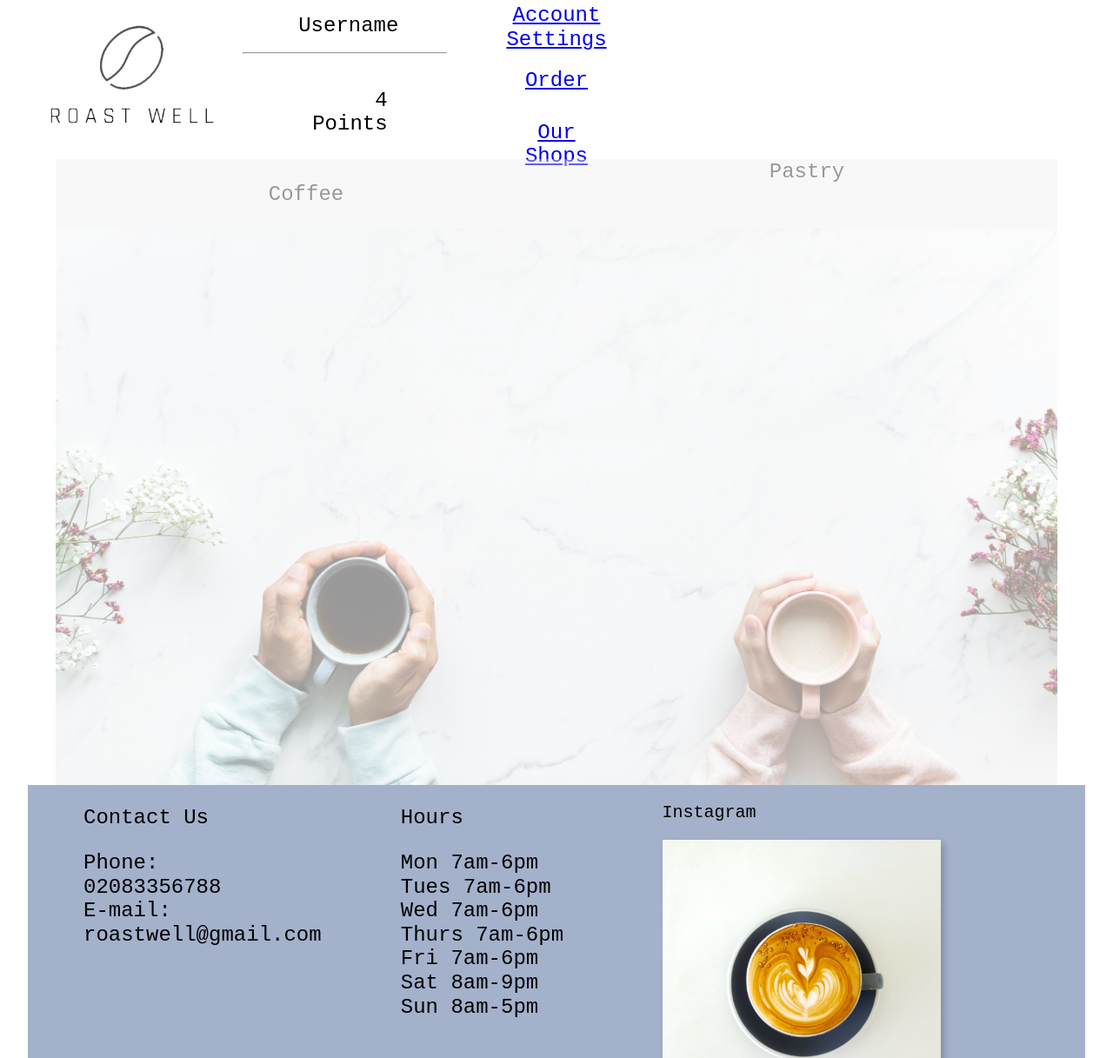
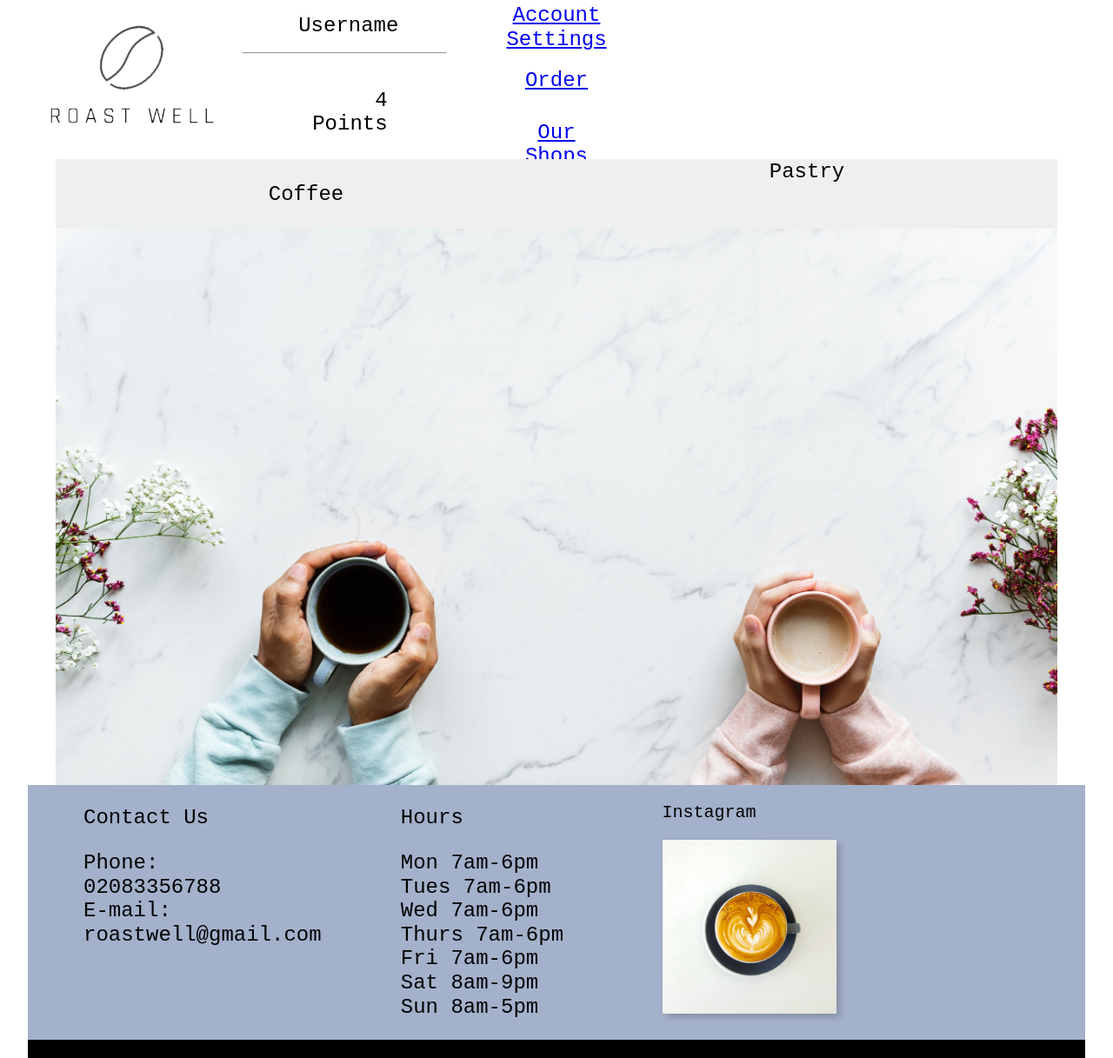
Before and after one commit to worpel/roast-well-coffee, a React (Create React App) app: page /order in a window 1280 px wide. Shown: the top 1217 px of the page at 87% size. Built offline with nearby package versions, Linux system fonts and the light colour scheme; no server answers.

Commit message:
website updates

```diff
--- a/src/Components/AccountInfo/AccountInfo.css
+++ b/src/Components/AccountInfo/AccountInfo.css
@@ -3,8 +3,18 @@
     margin: 0 auto;
 }
 
+.personaldetails {
+    background: rgba(208, 214, 207, 0.5);
+    margin: 0.5rem;
+    width: 80vw;
+    flex: display;
+    justify-content: center;
+}
+
 .history {
-    height: 30vh;
+    background: rgba(208, 214, 207, 0.5);
+    margin: 0.5rem;
     width: 80vw;
-    border: 1px solid #99a8c5;
+    flex: display;
+    justify-content: center;
 }
--- a/src/Components/AccountInfo/AccountInfo.js
+++ b/src/Components/AccountInfo/AccountInfo.js
@@ -75,7 +75,7 @@ class AccountInfo extends Component {
                             </div>
                         )}
                     {this.state.type === 'personal' ? (
-                        <div className="personal details fl w-100">
+                        <div className="personaldetails fl w-100">
                             Hey there {this.state.name}! Hope you're having an
                             awesome day.
                                 <p className="details">
--- a/src/Components/Footer/Footer.css
+++ b/src/Components/Footer/Footer.css
@@ -21,7 +21,7 @@ footer {
 }
 
 .instagram {
-    height: 40vh;
-    width: 40vh;
+    height: 25vh;
+    width: 25vh;
     justify-content: right;
 }
--- a/src/Components/Order/Order.css
+++ b/src/Components/Order/Order.css
@@ -13,7 +13,7 @@
   background-size: cover;
   background-position: bottom;
   height: 90vh;
-  opacity: 0.4;
+  /* opacity: 0.4; */
 }
 
 #coffees,
```
